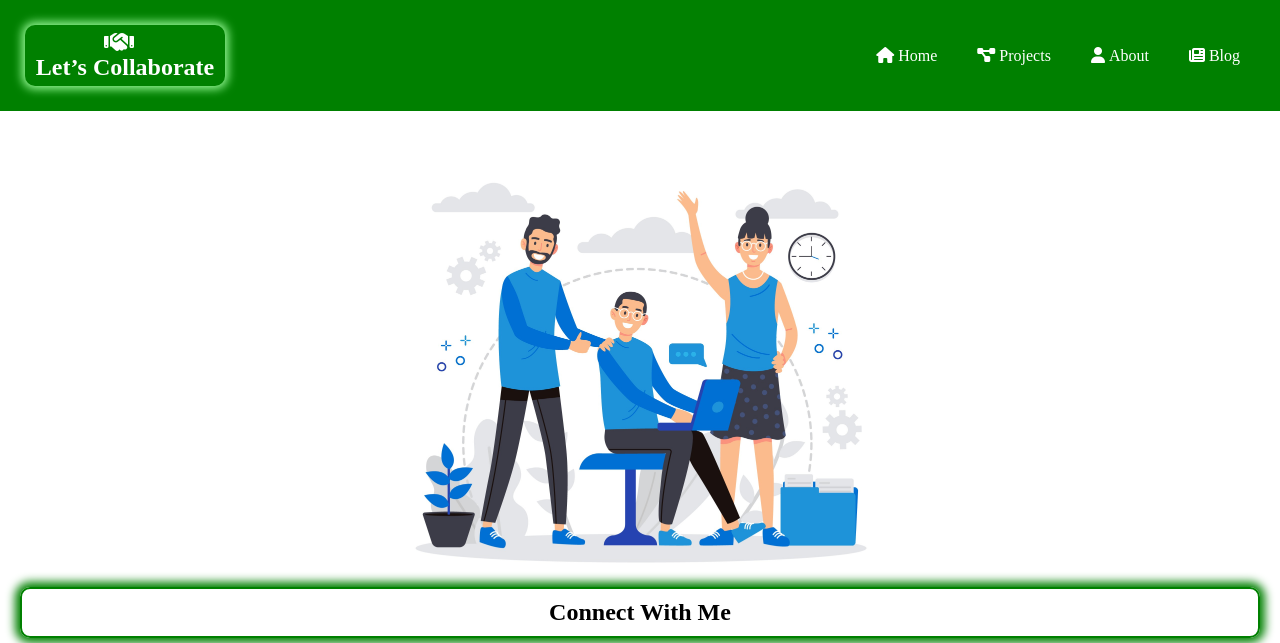
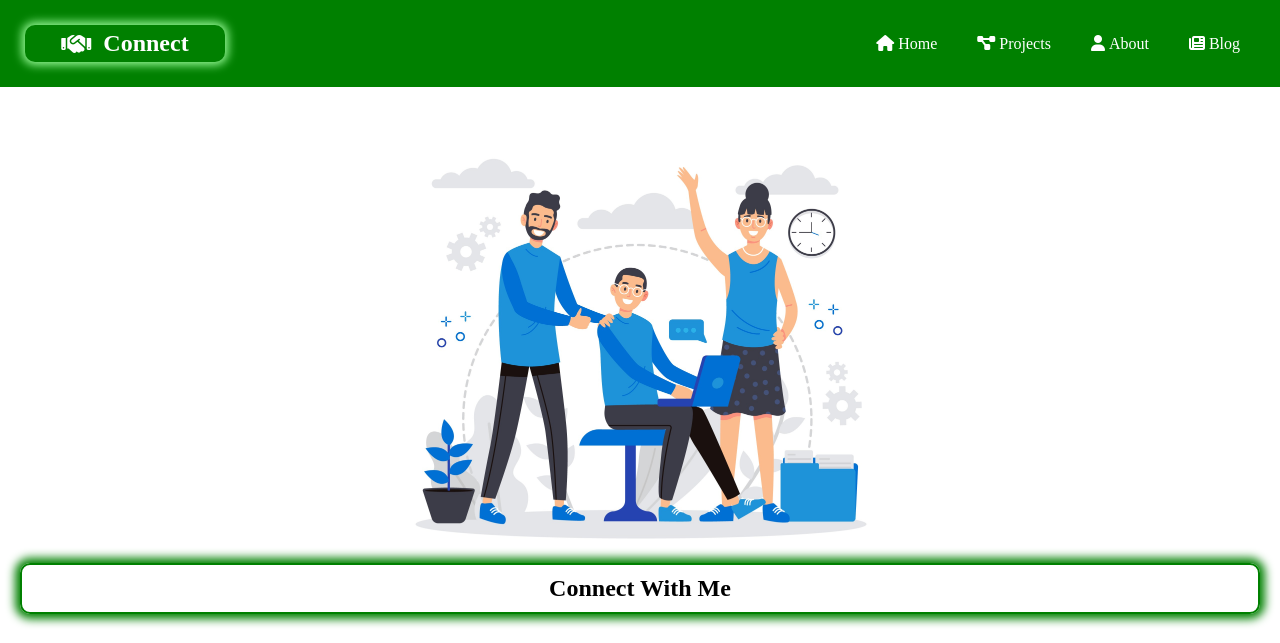
Before and after one commit to PySuyash/portfolio, a plain HTML site: page contact.html in a window 1280 px wide. Shown: the top 643 px of the page. Drawn offline with Linux system fonts and the light colour scheme.

Commit message:
Update contact.html

```diff
--- a/contact.html
+++ b/contact.html
@@ -16,7 +16,7 @@
         <nav class="navbar">
             <div class="collab-icon">
                 <i class="fa-solid fa-handshake"></i>&nbsp;&nbsp;&nbsp;
-                <h1>Let’s Collaborate</h1>
+                <h1>Connect</h1>
             </div>
             <ul class="menuContact" id="menuContact">
                 <li><a href="index.html"><i class="fa-solid fa-house"></i>&nbsp;Home</a></li>
```
